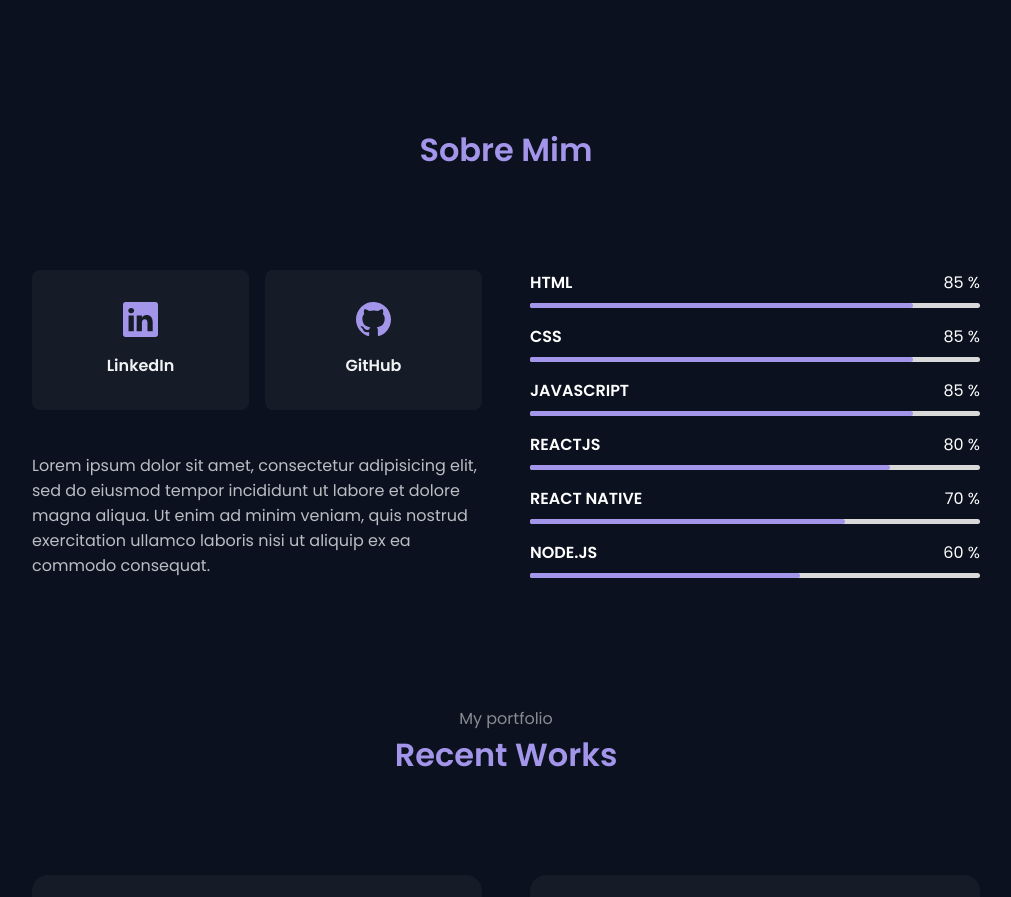
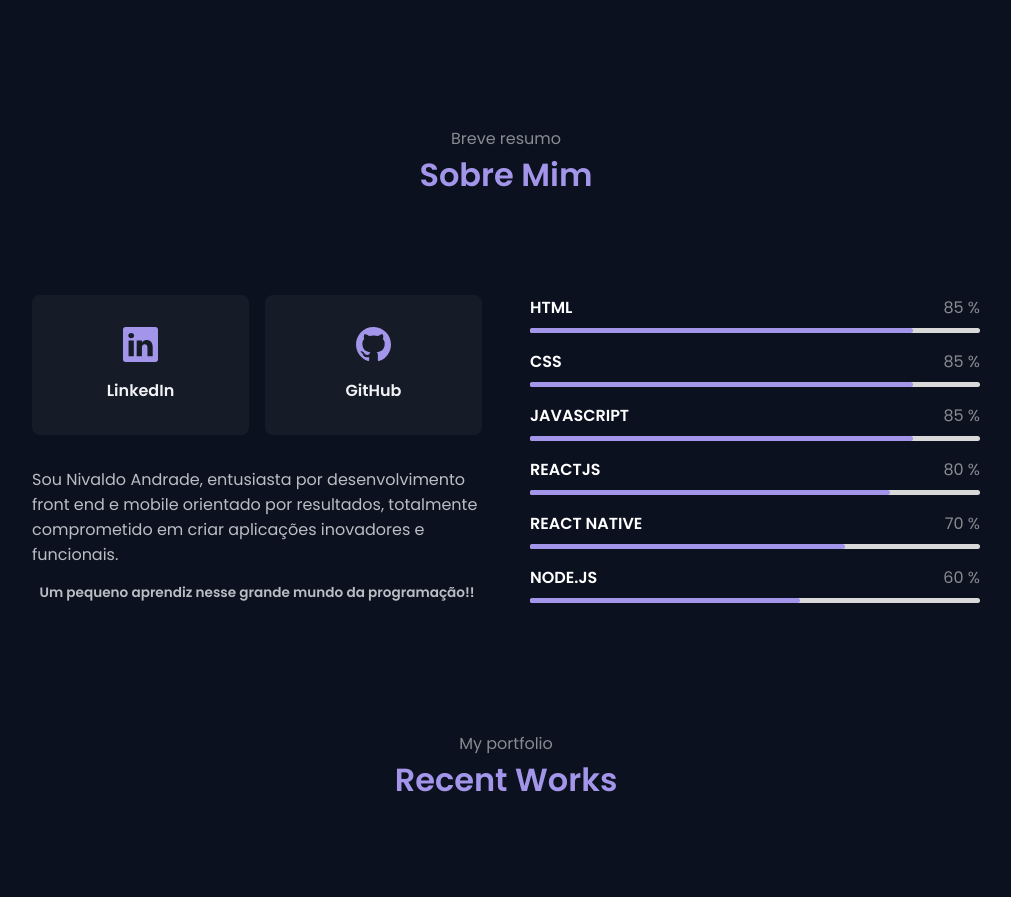
Before and after one commit to nivaldoandrade/portfolio-nivaldoandrade, a Next.js app: page / in a window 1280 px wide. Shown: the part 802-1699 px from the top of the page, without its empty margins (134-1145 px from the left). Built offline with nearby package versions, Linux system fonts and the light colour scheme.

Commit message:
updated About Component

```diff
--- a/src/components/About/Card/index.tsx
+++ b/src/components/About/Card/index.tsx
@@ -1,3 +1,4 @@
+import Link from 'next/link';
 import { IconType } from 'react-icons';
 
 import styles from './styles.module.scss';
@@ -5,13 +6,16 @@ import styles from './styles.module.scss';
 interface CardProps {
   title: string;
   icon: IconType;
+  href: string;
 }
 
-export function Card({ icon: Icon, title }: CardProps) {
+export function Card({ icon: Icon, title, href }: CardProps) {
   return (
-    <div className={styles.card}>
-      <Icon size={35} />
-      <strong>{title}</strong>
-    </div>
+    <Link href={href} passHref>
+      <a className={styles.card} target="_blank">
+        <Icon size={35} />
+        <strong>{title}</strong>
+      </a>
+    </Link>
   );
 }
--- a/src/components/About/Card/styles.module.scss
+++ b/src/components/About/Card/styles.module.scss
@@ -8,14 +8,17 @@
   padding: 2rem;
   background-color: var(--container-color);
   border-radius: 0.5rem;
+  transition: all 400ms cubic-bezier(0.68, -0.55, 0.27, 1.55);
+
+  &:hover {
+    transform: scale(1.05);
+  }
 
   svg {
     color: var(--purple);
   }
 
   strong {
-
-    text-align: center;
     color: var(--title-color);
   }
 }
--- a/src/components/About/index.tsx
+++ b/src/components/About/index.tsx
@@ -8,20 +8,31 @@ import styles from './styles.module.scss';
 export function About() {
   return (
     <section className={styles.aboutContainer} id="about">
+      <span>Breve resumo</span>
       <h1>Sobre Mim</h1>
       <div className={styles.aboutContent}>
         <div className={styles.infoContainer}>
           <div className={styles.cards}>
-            <Card title="LinkedIn" icon={BsLinkedin} />
-            <Card title="GitHub" icon={BsGithub} />
+            <Card
+              title="LinkedIn"
+              icon={BsLinkedin}
+              href="https://www.linkedin.com/in/nivaldo-andrade/"
+            />
+            <Card
+              title="GitHub"
+              icon={BsGithub}
+              href="https://github.com/nivaldoandrade"
+            />
           </div>
           <div className={styles.info}>
             <p>
-              Lorem ipsum dolor sit amet, consectetur adipisicing elit, sed do
-              eiusmod tempor incididunt ut labore et dolore magna aliqua. Ut
-              enim ad minim veniam, quis nostrud exercitation ullamco laboris
-              nisi ut aliquip ex ea commodo consequat.
+              Sou Nivaldo Andrade, entusiasta por desenvolvimento front end e
+              mobile orientado por resultados, totalmente comprometido em criar
+              aplicações inovadores e funcionais.
             </p>
+            <strong>
+              Um pequeno aprendiz nesse grande mundo da programação!!
+            </strong>
           </div>
         </div>
         <div className={styles.skillContainer}>
--- a/src/components/About/styles.module.scss
+++ b/src/components/About/styles.module.scss
@@ -1,12 +1,20 @@
 .aboutContainer {
   // margin: 5rem 0;
+
+  h1, span {
+    text-align: center;
+  }
 
   h1 {
     font-size: 2rem;
     font-weight: 600;
-    text-align: center;
     color: var(--purple);
     margin-bottom: 6rem;
+  }
+
+  span {
+    display: block;
+    color: var(--text-color-light);
   }
 }
 
@@ -30,10 +38,14 @@
 
 .info {
   margin-top: auto;
+  color: var(--text-color);
 
+  strong {
+    margin-top: 1rem;
+    display: block;
 
-  p {
-    color: var(--text-color);
+    font-size: 0.85rem;
+    text-align: center;
   }
 }
 
```
